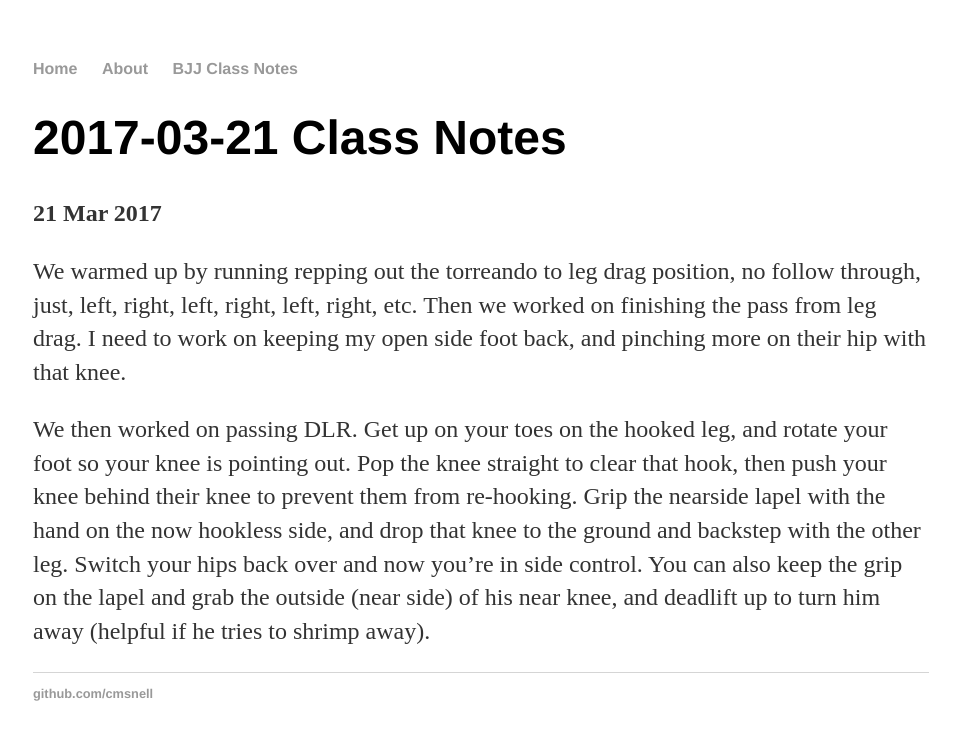
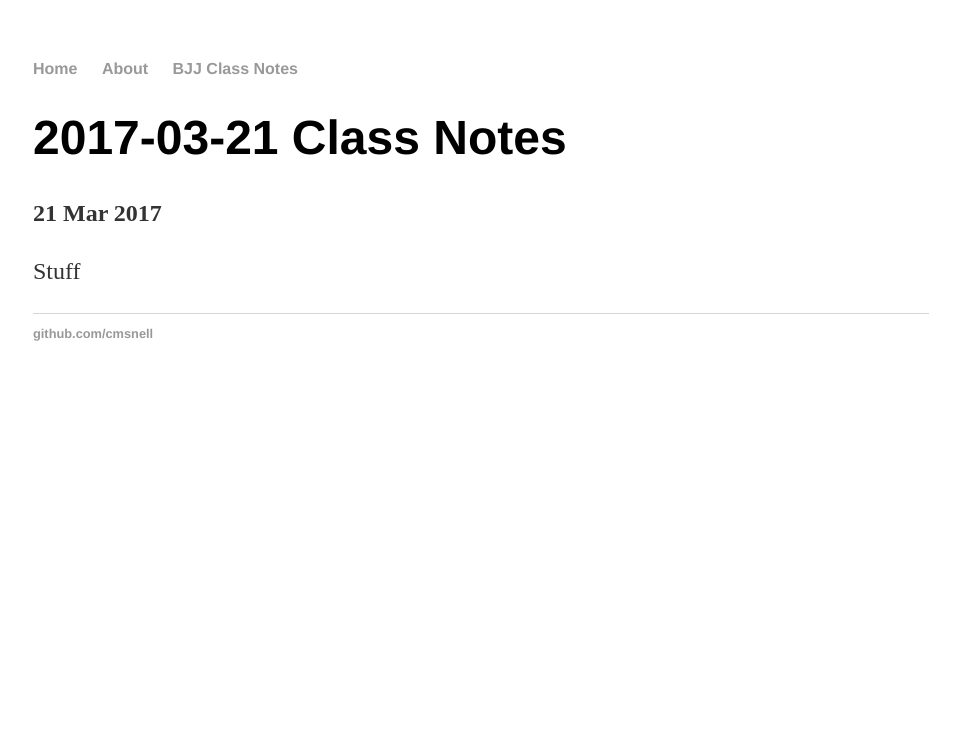
Before and after one commit to cmsnell/cmsnell.github.io, a Jekyll site: the page built from _posts/2017-03-21-class-notes.md, in a window 1280 px wide. Shown: the top 740 px of the page, without its empty margins (159-1119 px from the left). Built offline with Jekyll 4.4.1, drawn with Linux system fonts in a browser that asks for light colours.

Commit message:
Update 2017-03-21-class-notes.md

```diff
--- a/_posts/2017-03-21-class-notes.md
+++ b/_posts/2017-03-21-class-notes.md
@@ -4,6 +4,4 @@ title: "2017-03-21 Class Notes"
 date: 2017-03-21
 ---
 
-We warmed up by running repping out the torreando to leg drag position, no follow through, just, left, right, left, right, left, right, etc. Then we worked on finishing the pass from leg drag. I need to work on keeping my open side foot back, and pinching more on their hip with that knee.
-
-We then worked on passing DLR. Get up on your toes on the hooked leg, and rotate your foot so your knee is pointing out. Pop the knee straight to clear that hook, then push your knee behind their knee to prevent them from re-hooking. Grip the nearside lapel with the hand on the now hookless side, and drop that knee to the ground and backstep with the other leg. Switch your hips back over and now you’re in side control. You can also keep the grip on the lapel and grab the outside (near side) of his near knee, and deadlift up to turn him away (helpful if he tries to shrimp away).
+Stuff
```
